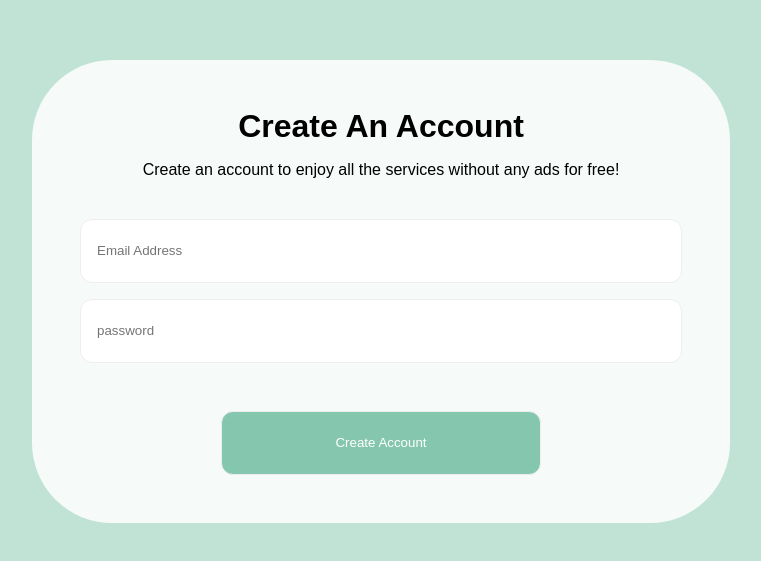
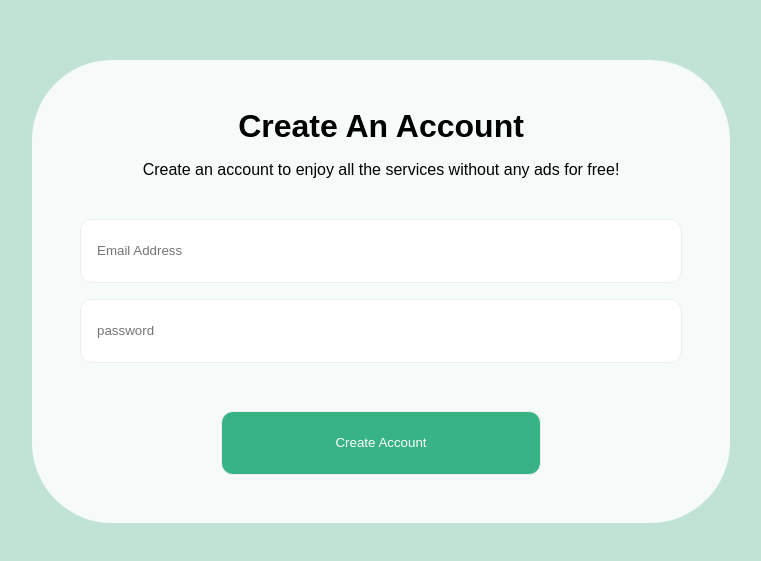
Before and after one commit to 11604075/storybook-demo, a React (Vite) app: page / in a window 1280 px wide. Shown: the part 109-670 px from the top of the page, without its empty margins (259-1020 px from the left). Built offline with nearby package versions, Linux system fonts and the light colour scheme.

Commit message:
test chromatic

```diff
--- a/src/components/Button/Button.css
+++ b/src/components/Button/Button.css
@@ -2,7 +2,7 @@ button{
     width: 20rem;
     max-width: 100%;
     min-height: 4rem;
-    background-color: #84C7AE;
+    background-color: #37b385;
     border: 0.1rem solid #EEE;
     border-radius: 0.75rem;
     margin-top: 2rem;
```
